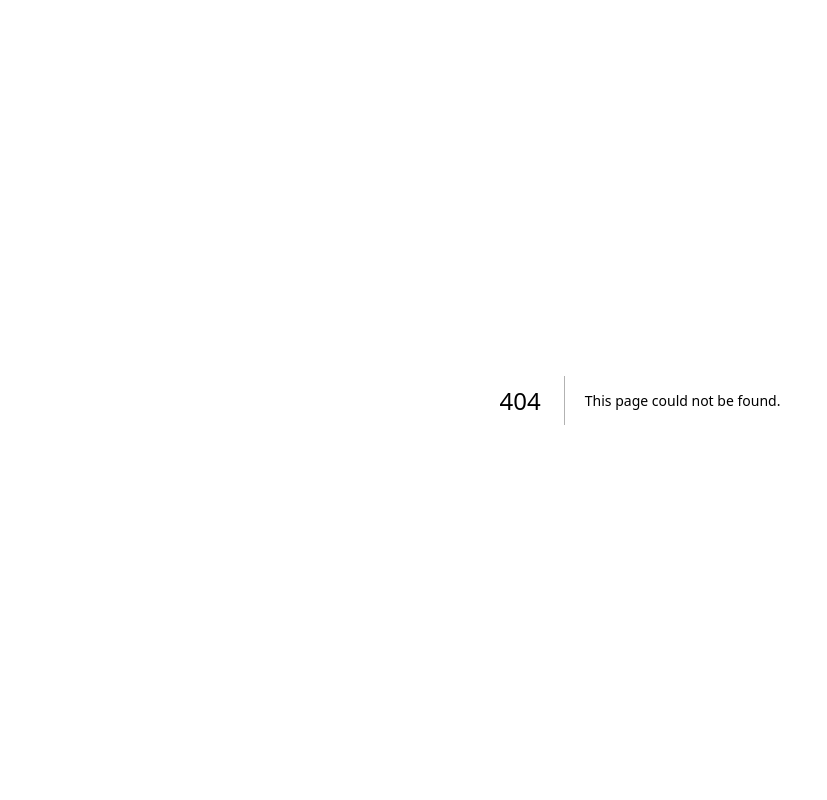
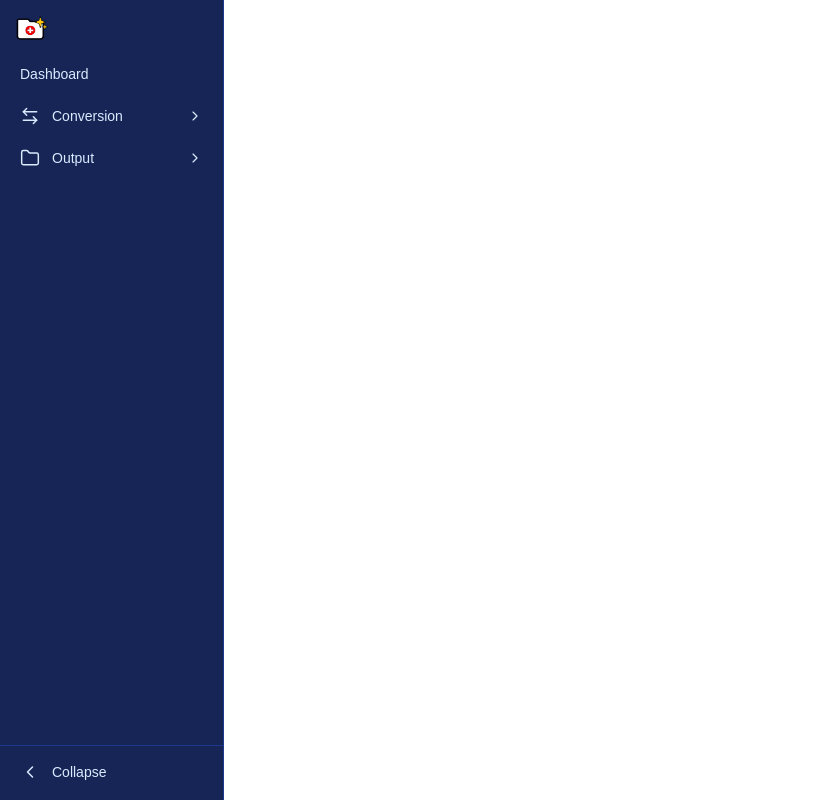
Before and after one commit to nicoleSpaul/UnitE, a Next.js app in the folder emr-frontend/: page /pages/dashboard in a window 1280 px wide. Before the commit this address had no page. Shown: the whole page, without its empty margins (0-827 px from the left). Built offline with nearby package versions, Linux system fonts and the light colour scheme.

Commit message:
NavBar and routing

```diff
--- /dev/null
+++ b/emr-frontend/app/components/Navbar.tsx
@@ -0,0 +1,246 @@
+"use client";
+import { useState, type MouseEvent, type ReactNode } from "react";
+import Image from "next/image";
+import LogoIcon from "../../public/uniteemricon.png";
+
+type SubItem = {
+    label: string;
+    href: string;
+}
+
+type NavItem = {
+  label: string;
+  icon: ReactNode;
+  href?: string;
+  children?: SubItem[];
+};
+
+const iconProps = {
+  xmlns: "http://www.w3.org/2000/svg",
+  viewBox: "0 0 24 24",
+  fill: "none",
+  stroke: "currentColor",
+  strokeWidth: 1.75,
+  strokeLinecap: "round" as const,
+  strokeLinejoin: "round" as const,
+  className: "h-5 w-5 shrink-0",
+  "aria-hidden": true,
+};
+
+const items: NavItem[] = [
+    {
+        label: "Dashboard",
+        href: "/pages/dashboard",
+        icon: ""
+    },
+    {
+        label: "Conversion",
+        icon: (
+            <svg {...iconProps}>
+                <path d="M8 3 4 7l4 4" />
+                <path d="M4 7h16" />
+                <path d="m16 21 4-4-4-4" />
+                <path d="M20 17H4" />
+            </svg>
+        ),
+        children: [
+            { label: "Excel", href: "/pages/input/excel-conversion"},
+            { label: "Audio", href: "/page/input/audio-conversion"},
+            { label: "Image", href: "/page/input/image-conversion"},
+        ],
+    },
+    {
+        label: "Output",
+        icon: (
+            <svg {...iconProps}>
+                <path d="M20 20a2 2 0 0 0 2-2V8a2 2 0 0 0-2-2h-7.9a2 2 0 0 1-1.69-.9L9.6 3.9A2 2 0 0 0 7.93 3H4a2 2 0 0 0-2 2v13a2 2 0 0 0 2 2Z" />
+            </svg>
+        ),
+        children: [
+            { label: "Text", href: "/pages/output/text-output"},
+            { label: "Audio", href: "/pages/output/audio-output"},
+        ]
+    },
+]
+
+const hoverFx =
+"group relative border-b-2 border-transparent transition-colors duration-150 hover:border-yellow-400 focus-visible:border-yellow-400 focus-visible:text-blue-950";
+
+// Four-pointed star shown on hover.
+function Star({ position = "right-3" }: { position?: string }) {
+  return (
+    <svg
+      aria-hidden="true"
+      viewBox="0 0 24 24"
+      fill="currentColor"
+      className={`pointer-events-none absolute ${position} top-1/2 h-3.5 w-3.5 -translate-y-1/2 scale-50 text-yellow-400 opacity-0 transition duration-200 group-hover:scale-100 group-hover:opacity-100 group-focus-visible:scale-100 group-focus-visible:opacity-100 motion-reduce:transition-none`}
+    >
+      <path d="M12 0 14 10 24 12 14 14 12 24 10 14 0 12 10 10Z" />
+    </svg>
+  );
+}
+
+function Chevron({ open }: { open: boolean }) {
+  return (
+    <svg
+      {...iconProps}
+      className={`ml-auto h-4 w-4 shrink-0 transition-transform duration-200 motion-reduce:transition-none ${
+        open ? "rotate-90" : ""
+      }`}
+    >
+      <path d="m9 6 6 6-6 6" />
+    </svg>
+  );
+}
+
+export default function SideNav({
+  activeHref = "/",
+  onNavigate,
+}: {
+  activeHref?: string;
+  onNavigate?: (href: string) => void;
+}) {
+  const [collapsed, setCollapsed] = useState(false);
+  const [active, setActive] = useState(activeHref);
+
+  // If open page is in subsection, open section
+  const [open, setOpen] = useState<Record<string, boolean>>(() =>
+    Object.fromEntries(
+      items
+        .filter((i) => i.children?.some((c) => c.href === activeHref))
+        .map((i) => [i.label, true])
+    )
+  );
+
+  // Route to given href for each link
+  const go = (e: MouseEvent<HTMLAnchorElement>, href: string) => {
+    if (onNavigate) {
+      e.preventDefault();
+      onNavigate(href);
+    }
+    setActive(href);
+  };
+
+  // Toggle sections: collapse if another is clicked, expand if clicked
+  const toggleSection = (label: string) => {
+    if (collapsed) {
+      setCollapsed(false);
+      setOpen((o) => ({ ...o, [label]: true }));
+    } else {
+      setOpen((o) => ({ ...o, [label]: !o[label] }));
+    }
+  };
+
+  return (
+    <nav
+      aria-label="Main"
+      className={`fixed inset-y-0 left-0 z-40 flex flex-col border-r border-blue-900 bg-blue-950 text-blue-100 transition-[width] duration-200 motion-reduce:transition-none ${
+        collapsed ? "w-16" : "w-56"
+      }`}
+    >
+
+      <ul className="flex-1 space-y-1 overflow-y-auto p-2">
+
+        <div className="flex flex-row pb-2 m-2">
+            <Image src={LogoIcon} alt="Icon" className="w-8 h-6"/>
+        </div>
+
+        {items.map((item) => {
+          if (!item.children) {
+            const isActive = active === item.href;
+            return (
+              <li key={item.label}>
+                <a
+                  href={item.href}
+                  title={collapsed ? item.label : undefined}
+                  aria-current={isActive ? "page" : undefined}
+                  onClick={(e) => go(e, item.href!)}
+                  className={`${hoverFx} flex items-center gap-3 px-3 py-2 text-sm font-medium outline-none ${
+                    isActive ? "bg-blue-800 text-white" : ""
+                  }`}
+                >
+                  {item.icon}
+                  {!collapsed && <span className="truncate">{item.label}</span>}
+                  {!collapsed && <Star />}
+                </a>
+              </li>
+            );
+          }
+
+          const isOpen = !!open[item.label] && !collapsed;
+          const hasActiveChild = item.children.some((c) => c.href === active);
+          const panelId = `subnav-${item.label.toLowerCase().replace(/\s+/g, "-")}`;
+
+          return (
+            <li key={item.label}>
+              <button
+                type="button"
+                onClick={() => toggleSection(item.label)}
+                aria-expanded={isOpen}
+                aria-controls={panelId}
+                title={collapsed ? item.label : undefined}
+                className={`${hoverFx} flex w-full items-center gap-3 px-3 py-2 text-sm font-medium outline-none ${
+                  hasActiveChild && !isOpen ? "bg-blue-800 text-white" : ""
+                }`}
+              >
+                {item.icon}
+                {!collapsed && <span className="truncate">{item.label}</span>}
+                {!collapsed && <Star position="right-9" />}
+                {!collapsed && <Chevron open={isOpen} />}
+              </button>
+
+              <div
+                id={panelId}
+                className={`grid transition-[grid-template-rows,visibility] duration-200 motion-reduce:transition-none ${
+                  isOpen ? "visible grid-rows-[1fr]" : "invisible grid-rows-[0fr]"
+                }`}
+              >
+                <div className="min-h-0 overflow-hidden">
+                  <ul className="space-y-1 py-1">
+                    {item.children.map((sub) => {
+                      const isActive = active === sub.href;
+                      return (
+                        <li key={sub.href}>
+                          <a
+                            href={sub.href}
+                            aria-current={isActive ? "page" : undefined}
+                            onClick={(e) => go(e, sub.href)}
+                            className={`${hoverFx} flex items-center py-2 pl-14 pr-3 text-sm outline-none font-medium text-white`}
+                          >
+                            <span className="truncate">{sub.label}</span>
+                            <Star />
+                          </a>
+                        </li>
+                      );
+                    })}
+                  </ul>
+                </div>
+              </div>
+            </li>
+          );
+        })}
+      </ul>
+
+      <div className="border-t border-blue-900 p-2">
+        <button
+          type="button"
+          onClick={() => setCollapsed((c) => !c)}
+          aria-label={collapsed ? "Expand sidebar" : "Collapse sidebar"}
+          aria-expanded={!collapsed}
+          className={`${hoverFx} flex w-full items-center gap-3 px-3 py-2 text-sm font-medium outline-none`}
+        >
+          <svg
+            {...iconProps}
+            className={`h-5 w-5 shrink-0 transition-transform ${
+              collapsed ? "rotate-180" : ""
+            }`}
+          >
+            <path d="m15 6-6 6 6 6" />
+          </svg>
+          {!collapsed && <span>Collapse</span>}
+          {!collapsed && <Star />}
+        </button>
+      </div>
+    </nav>
+  );
+}
--- a/emr-frontend/app/home/page.tsx
+++ /dev/null
@@ -1,9 +0,0 @@
-import Image from "next/image";
-
-export default function Home() {
-  return (
-    <div className="flex flex-col flex-1 items-center justify-center bg-zinc-50 font-sans dark:bg-black">
-      <h1>Homepage</h1>
-    </div>
-  );
-}
--- a/emr-frontend/app/layout.tsx
+++ b/emr-frontend/app/layout.tsx
@@ -1,5 +1,6 @@
 import type { Metadata } from "next";
 import { Geist, Geist_Mono } from "next/font/google";
+import Navbar from "./components/Navbar";
 import "./globals.css";
 
 const geistSans = Geist({
@@ -13,8 +14,8 @@ const geistMono = Geist_Mono({
 });
 
 export const metadata: Metadata = {
-  title: "Create Next App",
-  description: "Generated by create next app",
+  title: "Unite EMR",
+  description: "Universale Electronic Medical Record Software",
 };
 
 export default function RootLayout({ children }: LayoutProps<"/">) {
@@ -23,7 +24,10 @@ export default function RootLayout({ children }: LayoutProps<"/">) {
       lang="en"
       className={`${geistSans.variable} ${geistMono.variable} h-full antialiased`}
     >
-      <body className="min-h-full flex flex-col">{children}</body>
+      <body className="min-h-full flex flex-col">
+        <Navbar />
+        {children}
+      </body>
     </html>
   );
 }
--- /dev/null
+++ b/emr-frontend/app/pages/dashboard/page.tsx
@@ -0,0 +1,9 @@
+import Image from "next/image";
+
+export default function Dashboard() {
+  return (
+    <div>
+      <p>me when</p>
+    </div>
+  );
+}
```
Also changed, not shown: emr-frontend/app/components/ConversionOutput.tsx (added), emr-frontend/app/components/Footer.tsx (added), emr-frontend/app/pages/conversion/page.tsx (renamed from emr-frontend/app/conversion/page.tsx), emr-frontend/app/pages/input/excel-conversion/page.tsx (added), emr-frontend/app/pages/input/image-conversion/page.tsx (added), emr-frontend/app/pages/input/speach-conversion/page.tsx (added), emr-frontend/app/pages/output/audio-output/page.tsx (added), emr-frontend/app/pages/output/text-output/page.tsx (added), emr-frontend/public/uniteemricon.png (added).
